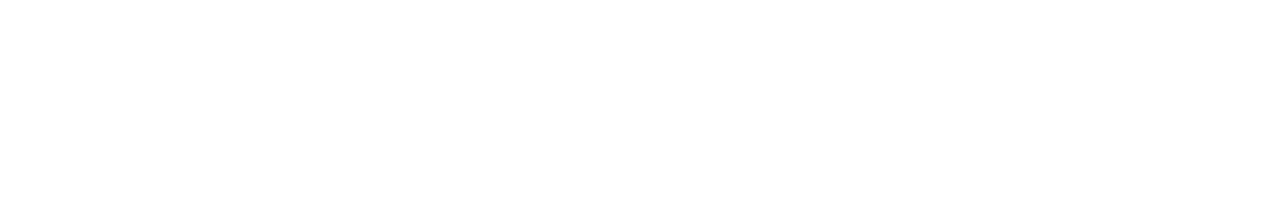
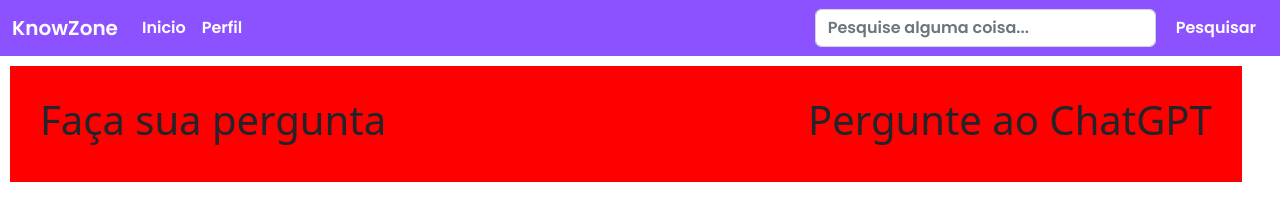
Before and after one commit to Agathaa72/tccforum, a plain HTML site: page create_pergunta.html in a window 1280 px wide. Drawn offline with nearby package versions, Linux system fonts and the light colour scheme.

Commit message:
Add files via upload

```diff
--- a/conta.html
+++ b/conta.html
@@ -0,0 +1,76 @@
+<!DOCTYPE html>
+<html lang="pt-br">
+<head>
+	<meta name="viewport" content="width=device-width, initial-scale=1">
+	<link href="https://cdn.jsdelivr.net/npm/bootstrap@5.2.3/dist/css/bootstrap.min.css" rel="stylesheet" integrity="sha384-rbsA2VBKQhggwzxH7pPCaAqO46MgnOM80zW1RWuH61DGLwZJEdK2Kadq2F9CUG65" crossorigin="anonymous">
+	<link rel="preconnect" href="https://fonts.googleapis.com">
+	<link rel="preconnect" href="https://fonts.gstatic.com" crossorigin>
+	<link rel="stylesheet" href="https://fonts.googleapis.com/css2?family=Material+Symbols+Outlined:opsz,wght,FILL,GRAD@20..48,100..700,0..1,-50..200" />
+	<link rel="preconnect" href="https://fonts.googleapis.com">
+	<link rel="preconnect" href="https://fonts.gstatic.com" crossorigin>
+	<link href="https://fonts.googleapis.com/css2?family=Poppins:wght@600&display=swap" rel="stylesheet">
+	<link rel="icon" type="image/x-icon" href="static/icon1.ico">
+	<title>KnowZone | Sua conta</title>
+</head>
+<script src="https://cdn.jsdelivr.net/npm/bootstrap@5.2.3/dist/js/bootstrap.bundle.min.js" integrity="sha384-kenU1KFdBIe4zVF0s0G1M5b4hcpxyD9F7jL+jjXkk+Q2h455rYXK/7HAuoJl+0I4" crossorigin="anonymous"></script>
+
+<style type="text/css">
+	*{
+		margin: 0;
+		padding: 0;
+	}
+
+	.navbar{
+		background: #8c52ff;
+		font-family: "Poppins", sans-serif;
+	}
+
+	.navbar a{
+		color: white;
+	}
+
+	.navbar a:hover{
+		color: white;
+	}
+
+	.d-flex .btn{
+		color: white;
+		border: none;
+	}
+
+	.navbar-toggle-icon{
+		color: white;
+	}
+
+	.d-flex .btn:hover{
+		background: white;
+		color: #8c52ff;
+	}
+
+</style>
+
+<body>
+	<nav class="navbar navbar-expand-lg">
+	  <div class="container-fluid">
+	    <a class="navbar-brand" href="#">KnowZone</a>
+	    <button class="navbar-toggler" type="button" data-bs-toggle="collapse" data-bs-target="#navbarSupportedContent" aria-controls="navbarSupportedContent" aria-expanded="false" aria-label="Toggle navigation">
+	      <span class="navbar-toggler-icon"></span>
+	    </button>
+	    <div class="collapse navbar-collapse" id="navbarSupportedContent">
+	      <ul class="navbar-nav me-auto mb-2 mb-lg-0">
+	        <li class="nav-item">
+	          <a class="nav-link" aria-current="page" href="#">Inicio</a>
+	        </li>
+	        <li class="nav-item">
+	          <a class="nav-link" href="#" aria-current="page">Perfil</a>
+	        </li>
+	      </ul>
+	      <form class="d-flex" role="search">
+	        <input class="form-control me-2" type="search" placeholder="Pesquise alguma coisa..." aria-label="Search">
+	        <button class="btn btn-outline-success" type="submit">Pesquisar</button>
+	      </form>
+	    </div>
+	  </div>
+	</nav>
+</body>
+</html>
--- a/create_pergunta.html
+++ b/create_pergunta.html
@@ -0,0 +1,108 @@
+<!DOCTYPE html>
+<html lang="pt-br">
+<head>
+	<meta name="viewport" content="width=device-width, initial-scale=1">
+	<link href="https://cdn.jsdelivr.net/npm/bootstrap@5.2.3/dist/css/bootstrap.min.css" rel="stylesheet" integrity="sha384-rbsA2VBKQhggwzxH7pPCaAqO46MgnOM80zW1RWuH61DGLwZJEdK2Kadq2F9CUG65" crossorigin="anonymous">
+	<link rel="preconnect" href="https://fonts.googleapis.com">
+	<link rel="preconnect" href="https://fonts.gstatic.com" crossorigin>
+	<link rel="stylesheet" href="https://fonts.googleapis.com/css2?family=Material+Symbols+Outlined:opsz,wght,FILL,GRAD@20..48,100..700,0..1,-50..200" />
+	<link rel="preconnect" href="https://fonts.googleapis.com">
+	<link rel="preconnect" href="https://fonts.gstatic.com" crossorigin>
+	<link href="https://fonts.googleapis.com/css2?family=Poppins:wght@600&display=swap" rel="stylesheet">
+	<link rel="icon" type="image/x-icon" href="static/icon1.ico">
+	<title>KnowZone | Pergunte agora</title>
+</head>
+<script src="https://cdn.jsdelivr.net/npm/bootstrap@5.2.3/dist/js/bootstrap.bundle.min.js" integrity="sha384-kenU1KFdBIe4zVF0s0G1M5b4hcpxyD9F7jL+jjXkk+Q2h455rYXK/7HAuoJl+0I4" crossorigin="anonymous"></script>
+
+<style type="text/css">
+	*{
+		margin: 0;
+		padding: 0;
+	}
+
+	.navbar{
+		background: #8c52ff;
+		font-family: "Poppins", sans-serif;
+	}
+
+	.navbar a{
+		color: white;
+	}
+
+	.navbar a:hover{
+		color: white;
+	}
+
+	.d-flex .btn{
+		color: white;
+		border: none;
+	}
+
+	.navbar-toggle-icon{
+		color: white;
+	}
+
+	.d-flex .btn:hover{
+		background: white;
+		color: #8c52ff;
+	}
+
+	.perguntas{
+		display: flex;
+	}
+
+	.pergunta {
+		width: 60%;
+		margin-left: 10px;
+		padding: 30px;
+		margin-top: 10px;
+		background: red;
+	}
+
+	.ia{
+		padding: 30px;
+		background: red;
+		margin-top: 10px;
+	}
+
+	@media (max-width: 1000px){
+		.perguntas{
+			display: block;
+		}
+	}
+
+</style>
+
+<body>
+	<nav class="navbar navbar-expand-lg">
+	  <div class="container-fluid">
+	    <a class="navbar-brand" href="#">KnowZone</a>
+	    <button class="navbar-toggler" type="button" data-bs-toggle="collapse" data-bs-target="#navbarSupportedContent" aria-controls="navbarSupportedContent" aria-expanded="false" aria-label="Toggle navigation">
+	      <span class="navbar-toggler-icon"></span>
+	    </button>
+	    <div class="collapse navbar-collapse" id="navbarSupportedContent">
+	      <ul class="navbar-nav me-auto mb-2 mb-lg-0">
+	        <li class="nav-item">
+	          <a class="nav-link" aria-current="page" href="#">Inicio</a>
+	        </li>
+	        <li class="nav-item">
+	          <a class="nav-link" href="#" aria-current="page">Perfil</a>
+	        </li>
+	      </ul>
+	      <form class="d-flex" role="search">
+	        <input class="form-control me-2" type="search" placeholder="Pesquise alguma coisa..." aria-label="Search">
+	        <button class="btn btn-outline-success" type="submit">Pesquisar</button>
+	      </form>
+	    </div>
+	  </div>
+	</nav>
+	<div class="perguntas">
+		<div class="pergunta">
+			<h1>Faça sua pergunta</h1>
+		</div>
+		<div class="ia">
+			<h1>Pergunte ao ChatGPT</h1>
+		</div>
+	</div>
+</body>
+</html>
```
Also changed, not shown: error.html (+50 -0 lines), index.html (+10 -3 lines), login.html (+2 -1 lines).
